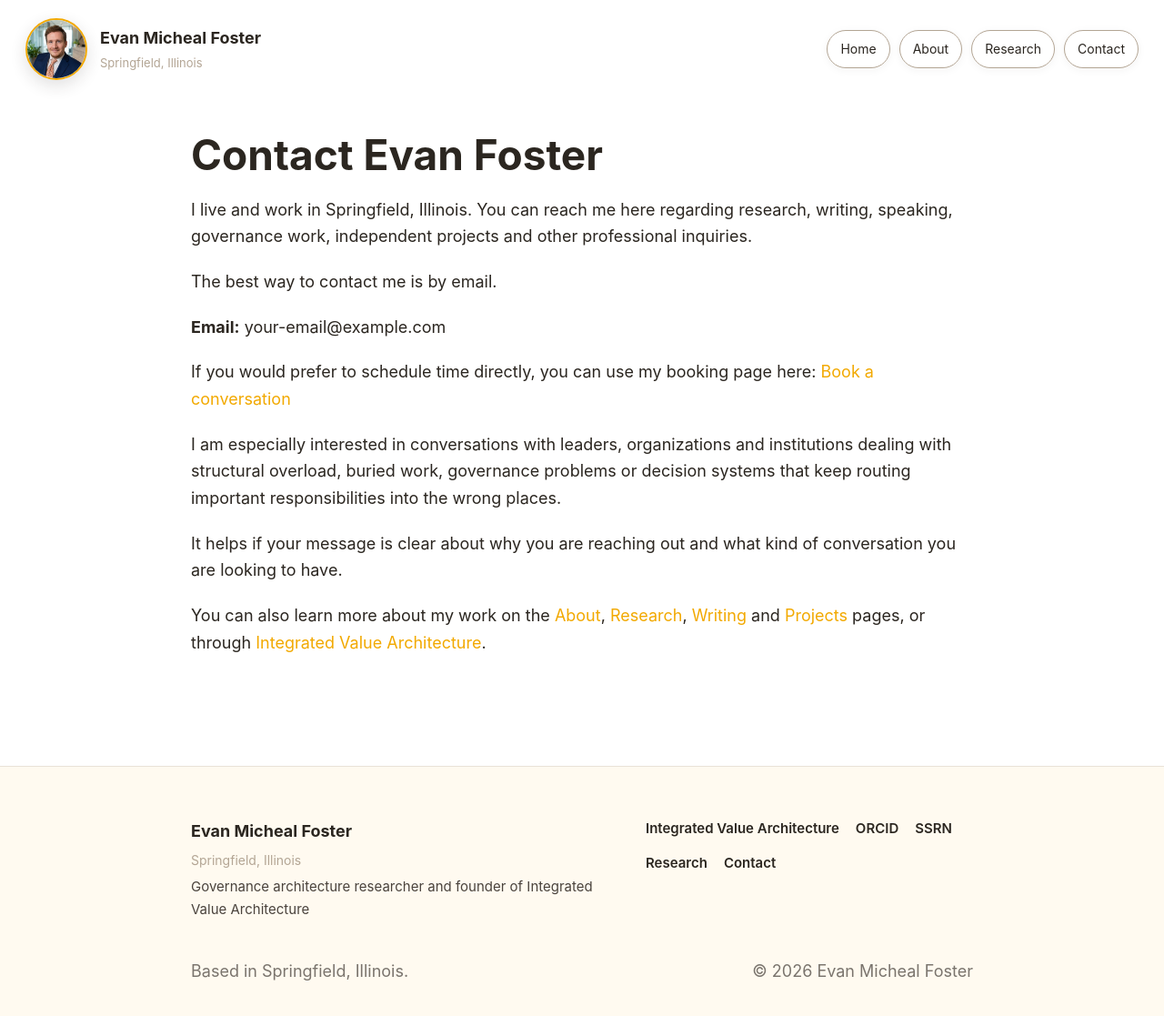
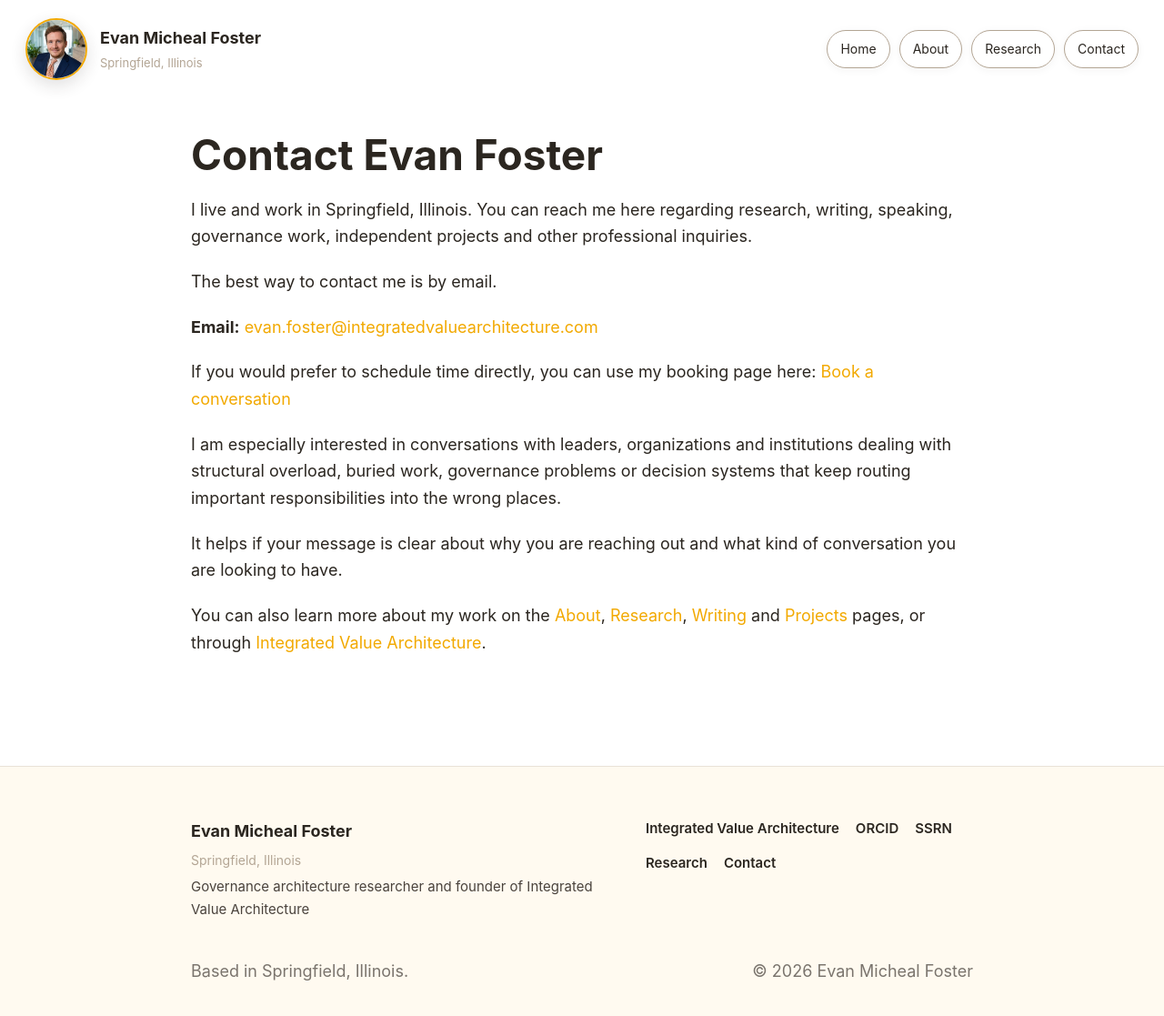
Before and after one commit to efost7873/evanmichealfoster.com, a Jekyll site: the page built from contact.md, in a window 1280 px wide and 1123 px high. Shown: the top 1117 px of the window at 91% size. Built offline with Jekyll 4.4.1, drawn with Linux system fonts in a browser that asks for light colours.

Commit message:
Update email contact information

```diff
--- a/contact.md
+++ b/contact.md
@@ -11,7 +11,7 @@ I live and work in Springfield, Illinois. You can reach me here regarding resear
 
 The best way to contact me is by email.
 
-**Email:** your-email@example.com
+**Email:** [evan.foster@integratedvaluearchitecture.com](mailto:evan.foster@integratedvaluearchitecture.com)
 
 If you would prefer to schedule time directly, you can use my booking page here: [Book a conversation](https://outlook.office.com/book/IntegratedValueArchitectureLLC@integratedvaluearchitecture.com/?ismsaljsauthenabled)
 
```
